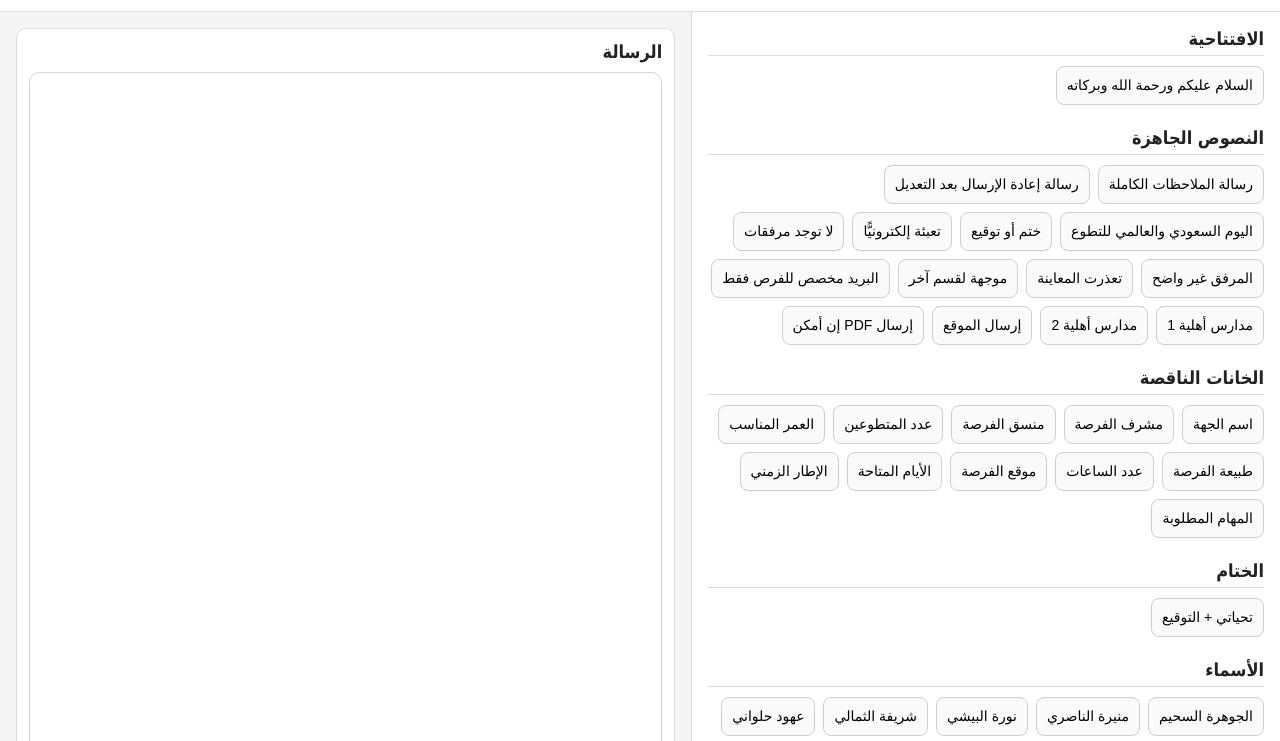
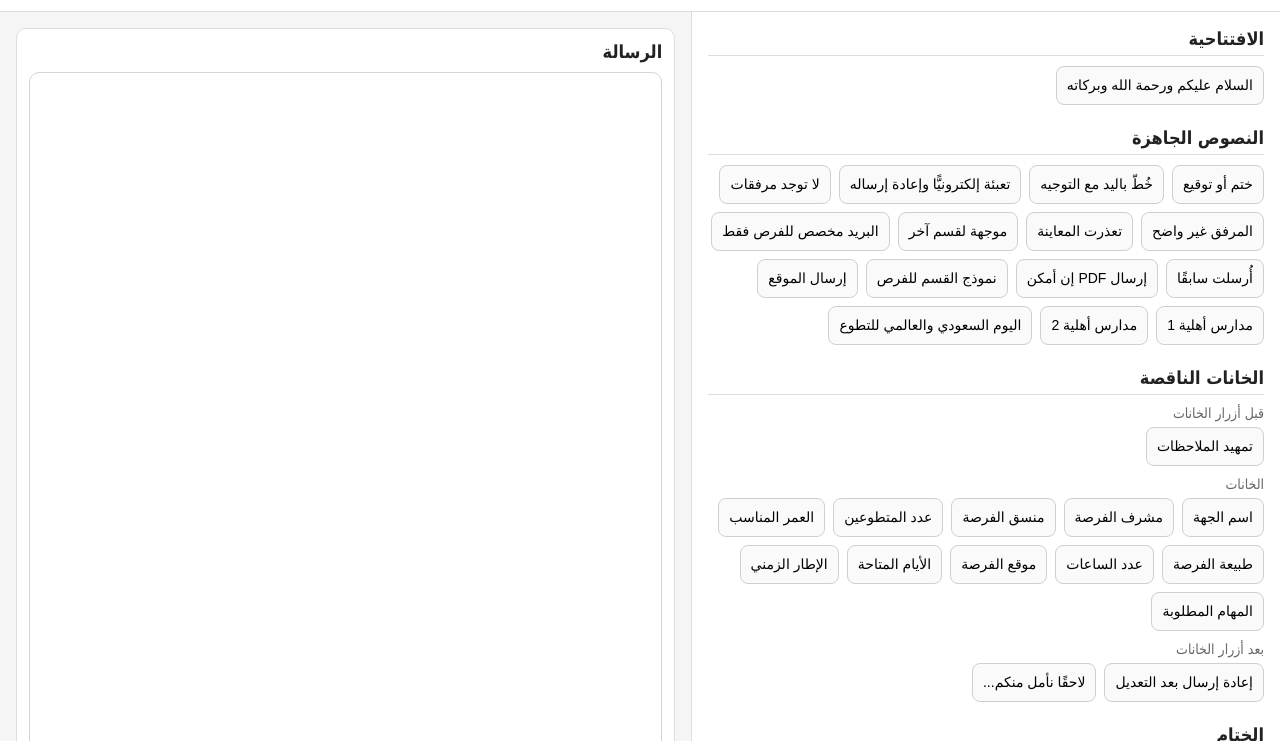
Before and after one commit to mnerahaali/reply-editor, a plain HTML site: page index.html in a window 1280 px wide. Shown: the part 49-790 px from the top of the page. Drawn offline with Linux system fonts and the light colour scheme.

Commit message:
Update index.html

```diff
--- a/index.html
+++ b/index.html
@@ -82,6 +82,12 @@ border-bottom: 1px solid #ddd;
 padding-bottom: 6px;
 }
 
+.sub-title {
+font-size: 14px;
+color: #666;
+margin: 10px 0 6px;
+}
+
 .button-grid,
 .names-row {
 display: flex;
@@ -137,10 +143,10 @@ font-size: 18px;
 #editor {
 width: 100%;
 flex: 1;
-min-height: 780px;
+min-height: 820px;
 border: 1px solid #d5d5d5;
 border-radius: 10px;
-padding: 14px;
+padding: 16px;
 background: #fff;
 overflow-y: auto;
 line-height: 2;
@@ -198,61 +204,6 @@ min-height: 420px;
 <h2>النصوص الجاهزة</h2>
 <div class="button-grid">
 
-<button onclick="setFullMessage(`●● السلام عليكم ورحمة الله وبركاته
-الفرصة وُجِّهت للمسؤولة عن الإدخال، وأي تعديلات فضلًا إرسالها للمنسقة المُتواصلة مع مدرستكم في (قسم المسؤولية المجتمعية والعمل التطوعي) أ.
-الملاحظات:
-●● خانة (اسم الجهة) بكتابة (اسم المدرسة)
-●● خانة (مشرف الفرصة) بكتابة (اسم المنسقـ/ة للفرصة والمتواجد/ة في مدرستكم ورقم هاتفه/ـا)
-●● خانة (منسق الفرصة) بكتابة (اسم المنسقـ/ة المتواجد/ة في قسم المسؤولية المجتمعية والعمل التطوعي) ورقم هاتفها الجوال (.........05)
-●● خانة (عدد المتطوعين) بكتابة العدد
-●● خانة (العمر المناسب للمتطوعين) باختيار العمر
-●● خانة (طبيعة الفرصة ووقتها ص / م)
-●● خانة (عدد الساعات في اليوم)
-●● خانة (موقع الفرصة التطوعية) يُكتب
-●● خانة (الأيام المتاحة للفرصة)
-●● خانة (الإطار الزمني للفرصة - ميلادي)
-●● خانة (المهام المطلوبة من المتطوع) بكتابة 3 مهام كحد أدنى.
-
-لاحقًا نأمل منكم إرسال النموذج مُكتمِل البيانات؛ وذلك لسهولة التوجيه، وسرعة التنفيذ
-تحياتي
-مسؤولة بريد الفرص التطوعية: منيرة عالي سرحان القرشي`)">
-رسالة الملاحظات الكاملة
-</button>
-
-<button onclick="setFullMessage(`●● السلام عليكم ورحمة الله وبركاته
-نأمل إعادة إرسال الفرصة بعد تعديل الخانة التالية / الخانات التالية:
-
-●● خانة (اسم الجهة) بكتابة (اسم المدرسة)
-●● خانة (مشرف الفرصة) بكتابة (اسم المنسقـ/ة للفرصة والمتواجد/ة في مدرستكم ورقم هاتفه/ـا)
-●● خانة (منسق الفرصة) بكتابة (اسم المنسقـ/ة المتواجد/ة في قسم المسؤولية المجتمعية والعمل التطوعي) ورقم هاتفها الجوال (.........05)
-●● خانة (عدد المتطوعين) بكتابة العدد
-●● خانة (العمر المناسب للمتطوعين) باختيار العمر
-●● خانة (طبيعة الفرصة ووقتها ص / م)
-●● خانة (عدد الساعات في اليوم)
-●● خانة (موقع الفرصة التطوعية) يُكتب
-●● خانة (الأيام المتاحة للفرصة)
-●● خانة (الإطار الزمني للفرصة - ميلادي)
-●● خانة (المهام المطلوبة من المتطوع) بكتابة 3 مهام كحد أدنى.
-
-النموذج المُرفق يُوضِّح ذلك
-
-لاحقًا نأمل منكم إرسال النموذج مُكتمِل البيانات؛ وذلك لسهولة التوجيه، وسرعة التنفيذ
-
-تحياتي
-مسؤولة بريد الفرص التطوعية: منيرة عالي سرحان القرشي`)">
-رسالة إعادة الإرسال بعد التعديل
-</button>
-
-<button onclick="setFullMessage(`●*● السلام عليكم ورحمة الله وبركاته
-أُحيل إلى الموظفة المُختصَّة تقريركم الخاص باليوم السعودي والعالمي للتطوع.
-للتنويه حسب التوجيه الأخير؛ فهذا البريد مُعتمد حاليًا لاستقبال التقارير الختامية الخاصة باليوم السعودي والعالمي للتطوع بالإضافة إلى نماذج الفرص التطوعية.
-أما بقية الشواهد والتقارير الخاصة بالفرص الأخرى فهي على مسارها المُعتاد تُرسل إلى بريد المنسقين والمنسقات في قسم المسؤولية المجتمعية والعمل التطوعي.
-شكرًا لتعاونكم ..
-تحياتي
-مسؤولة بريد الفرص التطوعية: منيرة عالي سرحان القرشي`)">
-اليوم السعودي والعالمي للتطوع
-</button>
-
 <button onclick="setFullMessage(`● السلام عليكم ورحمة الله وبركاته
 فضلاً ختم الفرصة التطوعية، أو إدراج توقيع مدير/ ة المدرسة في حال عدم توفر ختم.
 تحياتي
@@ -261,10 +212,18 @@ min-height: 420px;
 </button>
 
 <button onclick="setFullMessage(`*** السلام عليكم ورحمة الله وبركاته
+الفرصة وُجِّهت للمسؤولة عن الإدخال أ.
+ملاحظة: النموذج مُعبأ بخط اليد، الحقًا في الفرص القادمة نأمل تعبئته إلكترونيًّا إن أمكن.
+تحياتي
+مسؤولة بريد الفرص التطوعية: منيرة عالي سرحان القرشي`)">
+خُطّ باليد مع التوجيه
+</button>
+
+<button onclick="setFullMessage(`*** السلام عليكم ورحمة الله وبركاته
 النموذج مُعبأ بخط اليد، نأمل تعبئته إلكترونيًّا وإعادة إرساله.
 تحياتي
 مسؤولة بريد الفرص التطوعية: منيرة عالي سرحان القرشي`)">
-تعبئة إلكترونيًّا
+تعبئة إلكترونيًّا وإعادة إرساله
 </button>
 
 <button onclick="setFullMessage(`●●● السلام عليكم ورحمة الله وبركاته
@@ -313,6 +272,39 @@ PNG, JPG, JPEG.
 البريد مخصص للفرص فقط
 </button>
 
+<button onclick="setFullMessage(`&&&& السلام عليكم ورحمة الله وبركاته
+الفرصة أُرسلت سابقًا ووُجِّهت للمسؤولة عن الإدخال أ.
+الرجاء عدم تكرار إرسال الفرص التطوعية؛ لأن هذا الأمر يستهلك وقتًا وجهدًا من المسؤولة عن التوجيه في عملية البحث والمطابقة لتفادي عدم التكرار!
+وأي تعديلات فضلًا إرسالها للمنسقـ / ة في (قسم المسؤولية المجتمعية والعمل التطوعي).
+تحياتي
+مسؤولة بريد الفرص التطوعية: منيرة عالي سرحان القرشي`)">
+أُرسلت سابقًا
+</button>
+
+<button onclick="setFullMessage(`^^^ السلام عليكم ورحمة الله وبركاته
+الفرصة وُجِّهت للمسؤول عن الإدخال ..
+الحقًا نأمل إرسال الفرصة بصيغة PDF إن أمكن.
+تحياتي
+مسؤولة بريد الفرص التطوعية: منيرة القرشي`)">
+إرسال PDF إن أمكن
+</button>
+
+<button onclick="setFullMessage(`%●% السلام عليكم ورحمة الله وبركاته
+قسم المسؤولية المجتمعية والعمل التطوعي أعدَّ (نموذج تصميم الفرصة التطوعية) وهذا النموذج مُتوافق مع منصة العمل التطوعي؛ لذا نأمل تعبئة النموذج المُرفق بالفرصة التطوعية، كل فرصة مُستقلة عن الأخرى.
+ويُشترط توقيع مدير/ة المدرسة والختم إن توفر.
+تحياتي
+مسؤولة بريد الفرص التطوعية: منيرة القرشي`)">
+نموذج القسم للفرص
+</button>
+
+<button onclick="setFullMessage(`∞ السلام عليكم ورحمة الله وبركاته
+فضلاً إرسال الموقع الجغرافي إلى البريد الخاص بمنسقـ/ة الفرصة في
+(قسم المسؤولية المجتمعية والعمل التطوعي).
+تحياتي
+مسؤولة بريد الفرص التطوعية: منيرة عالي سرحان القرشي`)">
+إرسال الموقع
+</button>
+
 <button onclick="setFullMessage(`%%% السلام عليكم ورحمة الله وبركاته
 فرص المدارس الأهلية للطلبة والطالبات تُرسل لـ (مكتب التعليم الخاص في إدارة التعليم) هو المسؤول عن إدراجها في منصة العمل التطوعي.
 أمَّا فرص المعلمين والمعلمات فتُرسل إلى هذا البريد ..
@@ -330,20 +322,14 @@ PNG, JPG, JPEG.
 مدارس أهلية 2
 </button>
 
-<button onclick="setFullMessage(`∞ السلام عليكم ورحمة الله وبركاته
-فضلاً إرسال الموقع الجغرافي إلى البريد الخاص بمنسقـ/ة الفرصة في
-(قسم المسؤولية المجتمعية والعمل التطوعي).
+<button onclick="setFullMessage(`●*● السلام عليكم ورحمة الله وبركاته
+أُحيل إلى الموظفة المُختصَّة تقريركم الخاص باليوم السعودي والعالمي للتطوع.
+للتنويه حسب التوجيه الأخير؛ فهذا البريد مُعتمد حاليًا لاستقبال التقارير الختامية الخاصة باليوم السعودي والعالمي للتطوع بالإضافة إلى نماذج الفرص التطوعية.
+أما بقية الشواهد والتقارير الخاصة بالفرص الأخرى فهي على مسارها المُعتاد تُرسل إلى بريد المنسقين والمنسقات في قسم المسؤولية المجتمعية والعمل التطوعي.
+شكرًا لتعاونكم ..
 تحياتي
 مسؤولة بريد الفرص التطوعية: منيرة عالي سرحان القرشي`)">
-إرسال الموقع
-</button>
-
-<button onclick="setFullMessage(`^^^ السلام عليكم ورحمة الله وبركاته
-الفرصة وُجِّهت للمسؤول عن الإدخال ..
-الحقًا نأمل إرسال الفرصة بصيغة PDF إن أمكن.
-تحياتي
-مسؤولة بريد الفرص التطوعية: منيرة القرشي`)">
-إرسال PDF إن أمكن
+اليوم السعودي والعالمي للتطوع
 </button>
 
 </div>
@@ -351,6 +337,16 @@ PNG, JPG, JPEG.
 
 <div class="panel-group">
 <h2>الخانات الناقصة</h2>
+
+<div class="sub-title">قبل أزرار الخانات</div>
+<div class="button-grid">
+<button onclick="insertLine(`الفرصة وُجِّهت للمسؤولة عن الإدخال، وأي تعديلات فضلًا إرسالها للمنسقة المُتواصلة مع مدرستكم في (قسم المسؤولية المجتمعية والعمل التطوعي) أ.
+الملاحظات:`)">
+تمهيد الملاحظات
+</button>
+</div>
+
+<div class="sub-title">الخانات</div>
 <div class="button-grid">
 <button onclick="insertLine(`●● خانة (اسم الجهة) بكتابة (اسم المدرسة)`)">اسم الجهة</button>
 <button onclick="insertLine(`●● خانة (مشرف الفرصة) بكتابة (اسم المنسقـ/ة للفرصة والمتواجد/ة في مدرستكم ورقم هاتفه/ـا)`)">مشرف الفرصة</button>
@@ -363,6 +359,17 @@ PNG, JPG, JPEG.
 <button onclick="insertLine(`●● خانة (الأيام المتاحة للفرصة)`)">الأيام المتاحة</button>
 <button onclick="insertLine(`●● خانة (الإطار الزمني للفرصة - ميلادي)`)">الإطار الزمني</button>
 <button onclick="insertLine(`●● خانة (المهام المطلوبة من المتطوع) بكتابة 3 مهام كحد أدنى.`)">المهام المطلوبة</button>
+</div>
+
+<div class="sub-title">بعد أزرار الخانات</div>
+<div class="button-grid">
+<button onclick="insertLine(`نأمل إعادة إرسال الفرصة بعد تعديل الخانة التالية / الخانات التالية:`)">
+إعادة إرسال بعد التعديل
+</button>
+
+<button onclick="insertLine(`لاحقًا نأمل منكم إرسال النموذج مُكتمِل البيانات؛ وذلك لسهولة التوجيه، وسرعة التنفيذ`)">
+لاحقًا نأمل منكم...
+</button>
 </div>
 </div>
 
@@ -385,7 +392,7 @@ PNG, JPG, JPEG.
 <button class="name-btn" onclick="setActiveName(this, 'نايف الزهراني')">نايف الزهراني</button>
 <button class="name-btn" onclick="setActiveName(this, 'منيرة عالي سرحان القرشي')">منيرة عالي سرحان القرشي</button>
 </div>
-<div class="note">عند وجود (أ.) داخل الرسالة يُدرج بعدها الاسم المختار تلقائيًا.</div>
+<div class="note">كل (أ.) داخل الرسالة يُدرج بعدها الاسم المختار تلقائيًا.</div>
 </div>
 
 </section>
```
